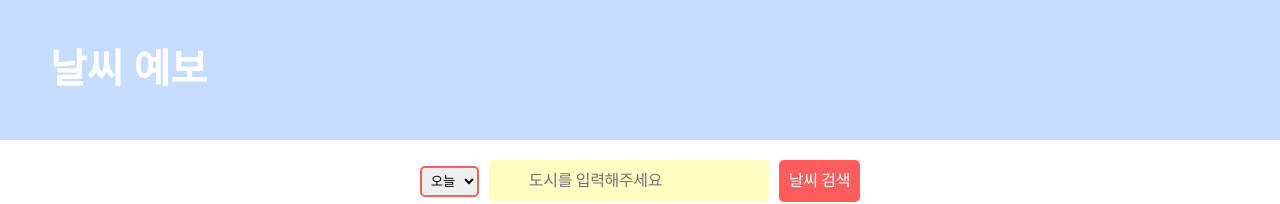
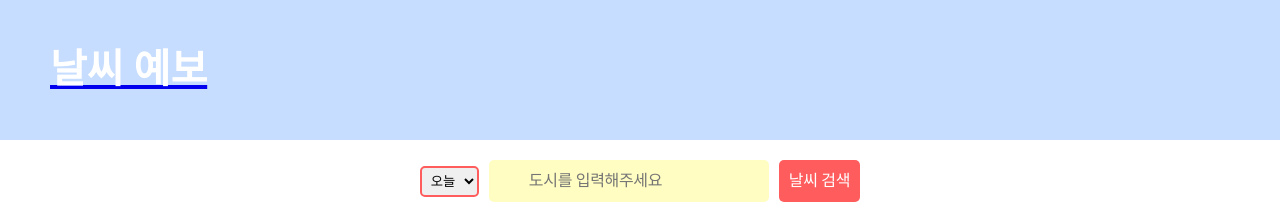
Before and after one commit to GO-SOPT-WEB/JaeWookJeong, a React (Vite) app in the folder week4/: page / in a window 1280 px wide. Shown: the top 204 px of the page. Built offline with nearby package versions, Linux system fonts and the light colour scheme.

Commit message:
feat : 타이틀 클릭 시 메인페이지 이동

```diff
--- a/week4/src/components/common/Header.tsx
+++ b/week4/src/components/common/Header.tsx
@@ -1,7 +1,12 @@
+import { Link } from "react-router-dom";
 import styled from "styled-components";
 
 const Header = () => {
-  return <StWrapper>날씨 예보</StWrapper>;
+  return (
+    <Link to="/">
+      <StWrapper>날씨 예보</StWrapper>
+    </Link>
+  );
 };
 
 export default Header;
```
